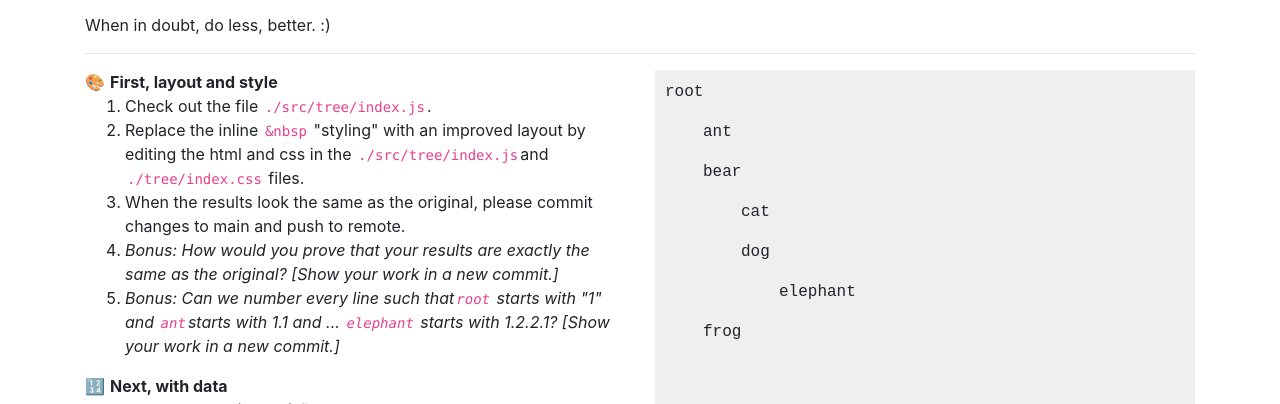
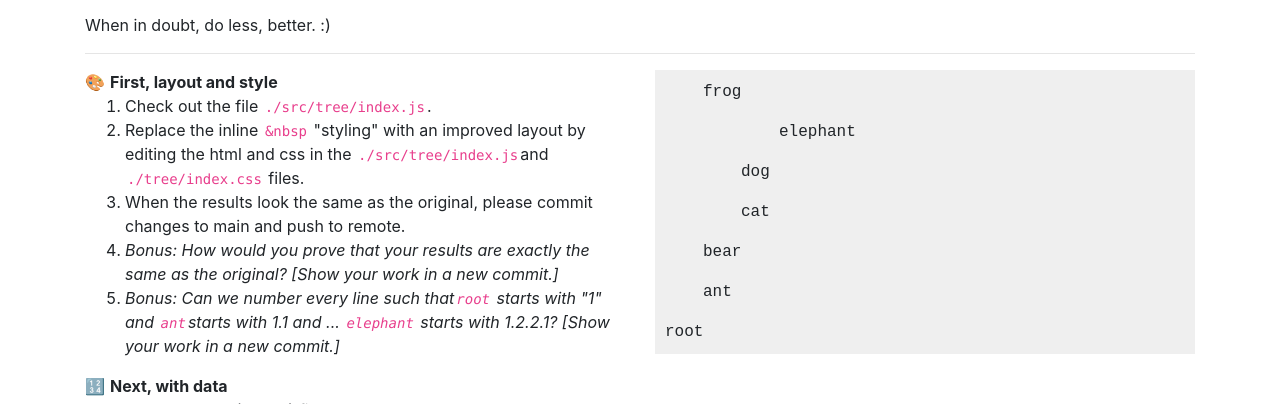
Before and after one commit to lx182/trees, a React (Create React App) app: page / in a window 1280 px wide. Shown: the part 468-872 px from the top of the page. Built offline with nearby package versions, Linux system fonts and the light colour scheme.

Commit message:
Next: (Bonus) redraw the tree upside down

```diff
--- a/src/tree/index.css
+++ b/src/tree/index.css
@@ -1,11 +1,15 @@
 .tree {
   background-color: #efefef;
-  height: 100%;
   padding: 10px;
   font-family: monospace;
+  display: flex;
+  flex-direction: column-reverse;
+  height: auto;
 }
 
 .tree .indent{
   padding-inline-start: 38px;
-  margin-top: 1em ;
+  margin-bottom: 1em ;
+  display: flex;
+  flex-direction: column-reverse;
 }
--- a/src/tree/index.js
+++ b/src/tree/index.js
@@ -1,9 +1,10 @@
 import "./index.css";
 import TreeNode from "./TreeNode";
-const tree = require('./data.json');
+const tree = require("./data.json");
 
 export default function Tree() {
-  const {node, children} = tree;
+  const { node, children } = tree;
+
   return (
     <div className="tree">
       <TreeNode node={node} children={children} />
```
